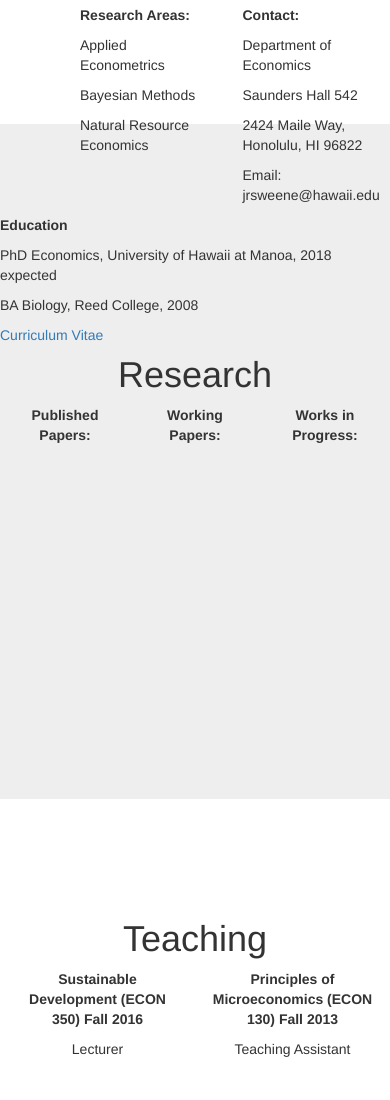
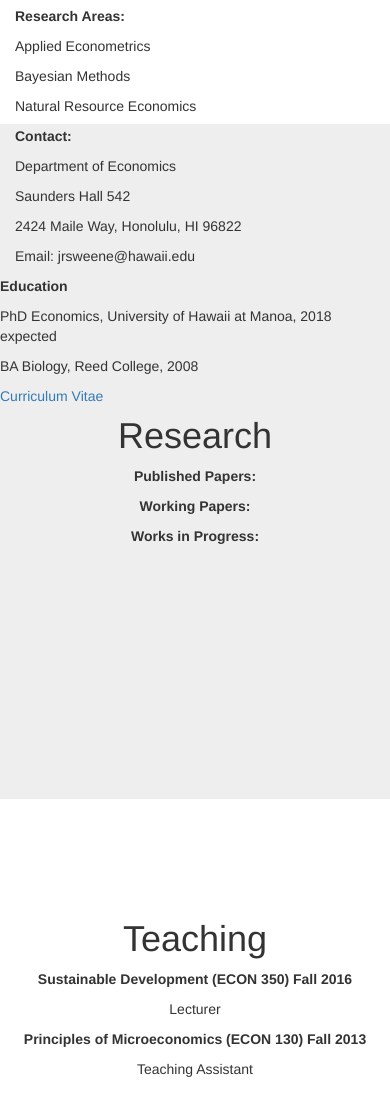
Before and after one commit to sweenejo/sweenejo.github.io, a plain HTML site: page index.html in a window 390 px wide. Shown: the part 720-1820 px from the top of the page. Drawn offline with Linux system fonts and the light colour scheme.

Commit message:
fixed mobil columns

```diff
--- a/index.html
+++ b/index.html
@@ -76,14 +76,14 @@
                 <div class="col-xs-12 col-md-7">
 		    <p class="text-left">Hi, I'm Jonathan Sweeney.  I am a PhD student in economics at UH-Manoa, and economic research assistant at NOAA Fisheries.  I work on topics in applied econometrics, Bayesian methods, and natural resource economics.  My recent dissertation work has been on predicting the effects of policy changes on Hawaii's fishing industry.</p>
                     <div class="row">
-                        <div class="col-xs-2"></div>
-		        <div class="col-xs-5">
+                        <div class="col-xs-12 col-md-2"></div>
+		        <div class="col-xs-12 col-md-5">
                         <p class="text-left"><strong>Research Areas:</strong></p>
                         <p class="text-left">Applied Econometrics</p>
                         <p class="text-left">Bayesian Methods</p>
                         <p class="text-left">Natural Resource Economics</p>
                         </div>
-                        <div class="col-xs-5">
+                        <div class="col-xs-12 col-md-5">
                         <p class="text-left"><strong>Contact:</strong></p>
                         <p class="text-left">Department of Economics</p>
                         <p class="text-left">Saunders Hall 542</p>
@@ -112,13 +112,13 @@
                 </div>
             </div>
             <div class="row">
-                <div class="col-xs-4">
+                <div class="col-xs-12 col-md-4">
                 <p><strong>Published Papers:</strong></p>
                 </div>
-                <div class="col-xs-4">
+                <div class="col-xs-12 col-md-4">
                 <p><strong>Working Papers:</strong></p>
                 </div>
-                <div class="col-xs-4">
+                <div class="col-xs-12 col-md-4">
                 <p><strong>Works in Progress:</strong></p>
                 </div>
             </div>
@@ -134,11 +134,11 @@
                 </div>
             </div>
             <div class="row">
-                <div class="col-xs-6">
+                <div class="col-xs-12 col-md-6">
                 <p><strong>Sustainable Development (ECON 350) Fall 2016</strong></p>
                 <p>Lecturer</p>
                 </div>
-                <div class="col-xs-6">
+                <div class="col-xs-12 col-md-6">
                 <p><strong>Principles of Microeconomics (ECON 130) Fall 2013</strong></p>
                 <p>Teaching Assistant</p>
                 </div>
```
Also changed, not shown: 1 other file.
